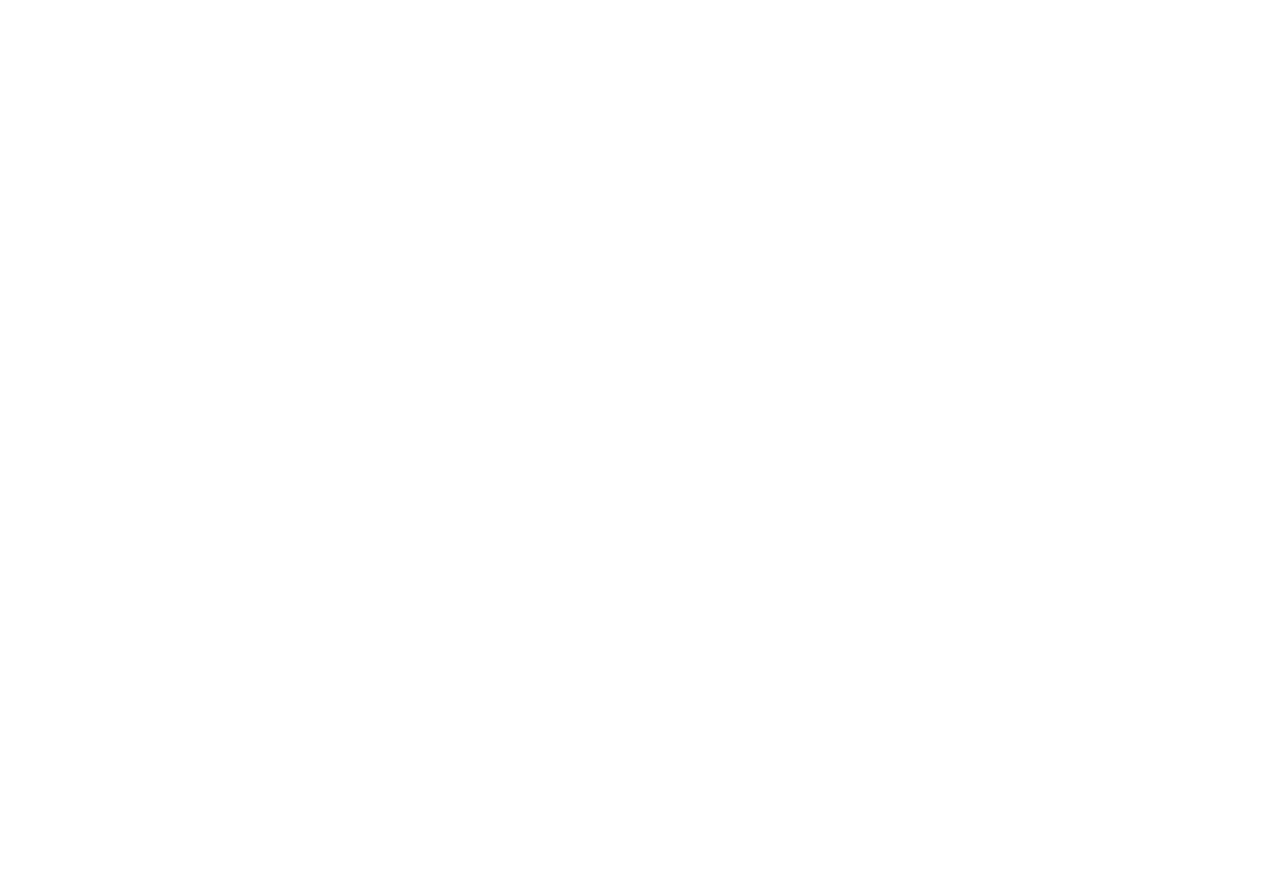
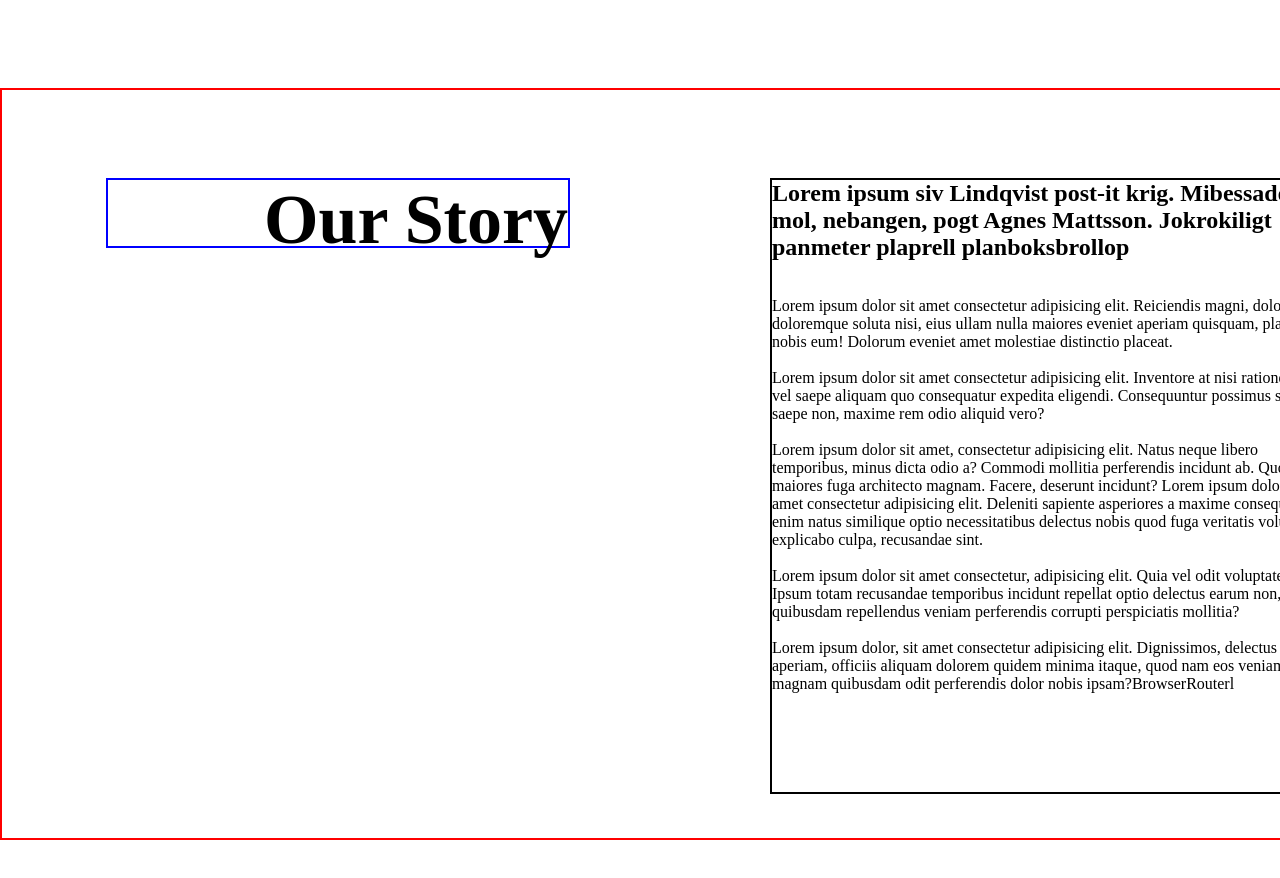
Before and after one commit to sahiba2503/NewFigma, a React (Vite) app: page /About in a window 1280 px wide. Shown: the part 880-1758 px from the top of the page. Built offline with nearby package versions, Linux system fonts and the light colour scheme.

Commit message:
add more detail about story

```diff
--- a/src/About.jsx
+++ b/src/About.jsx
@@ -1,30 +1,12 @@
 import React from 'react'
-
+import AboutUsKvasition from './AboutUsKvasition'
+import AboutOurStory from './AboutOurStory'
 function About() {
   return (
-    <div className='Aboutcontainer'>
-      <div className="outerborder">
-        <div className="AboutImage">
-          <div className="firstimag"></div>
-          <div className="secondimag">
-            <div className="topimage"></div>
-          <div className="bottomimage"></div>
-          </div>
-        </div>
-       <div className="AboutContent">
-        <div className='aboutheading'>
-        <h1>About us kvasition vafodorar koss otokast vavis bur tiplask</h1>
-        <p>USP copy Lorem ipsum dolor sit amet, consectetur adipiscing elit. Nullam a ultrices quam. Fusce rutrum mauris quis urna semper lacinia.</p>
-        </div>
-        <ul>
-          <li>Lorem ipsum johanna Olsson milust.</li>
-          <li>Lorem ipsum johanna Olsson milust.</li>
-           <li>Lorem ipsum johanna Olsson milust.</li>
-
-        </ul>
+       <div>
+        <AboutUsKvasition/>
+        <AboutOurStory />
        </div>
-       </div>
-    </div>
   )
 }
 
--- /dev/null
+++ b/src/AboutOurStory.jsx
@@ -0,0 +1,31 @@
+import React from 'react'
+import { BrowserRouter } from 'react-router-dom';
+
+function AboutOurStory() {
+  return (
+    <div className='aboutOurStory'>
+        <div className='storyHeading'>
+      <h1>Our Story</h1>
+      </div>
+      <div className='storyDetail'>
+        <h2>Lorem ipsum siv Lindqvist post-it krig. Mibessade mol, nebangen, pogt Agnes Mattsson. Jokrokiligt panmeter plaprell planboksbrollop</h2>
+          <br></br><br></br>
+        <p>Lorem ipsum dolor sit amet consectetur adipisicing elit. Reiciendis magni, dolores doloremque soluta nisi, eius ullam nulla maiores eveniet aperiam quisquam, placeat nobis eum! Dolorum eveniet amet molestiae distinctio placeat.
+              <br></br><br></br>
+            Lorem ipsum dolor sit amet consectetur adipisicing elit. Inventore at nisi ratione totam vel saepe aliquam quo consequatur expedita eligendi. Consequuntur possimus sunt saepe non, maxime rem odio aliquid vero?
+              <br></br><br></br>
+            Lorem ipsum dolor sit amet, consectetur adipisicing elit. Natus neque libero temporibus, minus dicta odio a? Commodi mollitia perferendis incidunt ab. Quos esse maiores fuga architecto magnam. Facere, deserunt incidunt?
+            Lorem ipsum dolor sit amet consectetur adipisicing elit. Deleniti sapiente asperiores a maxime consequatur ab enim natus similique optio necessitatibus delectus nobis quod fuga veritatis voluptate explicabo culpa, recusandae sint.
+              <br></br><br></br>
+            Lorem ipsum dolor sit amet consectetur, adipisicing elit. Quia vel odit voluptates! Ipsum totam recusandae temporibus incidunt repellat optio delectus earum non, natus quibusdam repellendus veniam perferendis corrupti perspiciatis mollitia?
+              <br></br><br></br>
+            Lorem ipsum dolor, sit amet consectetur adipisicing elit. Dignissimos, delectus quia ea aperiam, officiis aliquam dolorem quidem minima itaque, quod nam eos veniam magnam quibusdam odit perferendis dolor nobis ipsam?BrowserRouterl
+
+
+        </p>
+      </div>
+    </div>
+  )
+}
+
+export default AboutOurStory
--- /dev/null
+++ b/src/AboutUsKvasition.jsx
@@ -0,0 +1,32 @@
+import React from 'react'
+
+function AboutUsKvasition() {
+  return (
+     <div className='Aboutcontainer'>
+      <div className="outerborder">
+        <div className="AboutImage">
+          <div className="firstimag"></div>
+          <div className="secondimag">
+            <div className="topimage"></div>
+          <div className="bottomimage"></div>
+          </div>
+        </div>
+       <div className="AboutContent">
+        <div className='aboutheading'>
+        <h1>About us kvasition vafodorar koss otokast vavis bur tiplask</h1>
+        <p>USP copy Lorem ipsum dolor sit amet, consectetur adipiscing elit. Nullam a ultrices quam. Fusce rutrum mauris quis urna semper lacinia.</p>
+        </div>
+        <ul>
+          <li>Lorem ipsum johanna Olsson milust.</li>
+          <li>Lorem ipsum johanna Olsson milust.</li>
+           <li>Lorem ipsum johanna Olsson milust.</li>
+
+        </ul>
+       </div>
+       </div>
+    </div>
+
+  )
+}
+
+export default AboutUsKvasition
--- a/src/App.css
+++ b/src/App.css
@@ -605,3 +605,28 @@
         font-size: 23px;
 
     }
+    .aboutOurStory{
+        border: 2px solid red;
+        padding: 88px 104px 48px 104px;
+        width: 100%;
+        height: 752px;
+        position: absolute;
+        top:968px;
+          display: flex;
+    flex-direction: row;
+    justify-content: space-between;
+    }
+    .storyHeading{
+        border: 2px solid blue;
+        width: 464px;
+        height: 70px;
+        font-size: 35px;
+        text-align: right;
+
+    }
+.storyDetail{
+    border: 2px solid black;
+    width: 564px;
+    height: 616px;
+
+}
```
